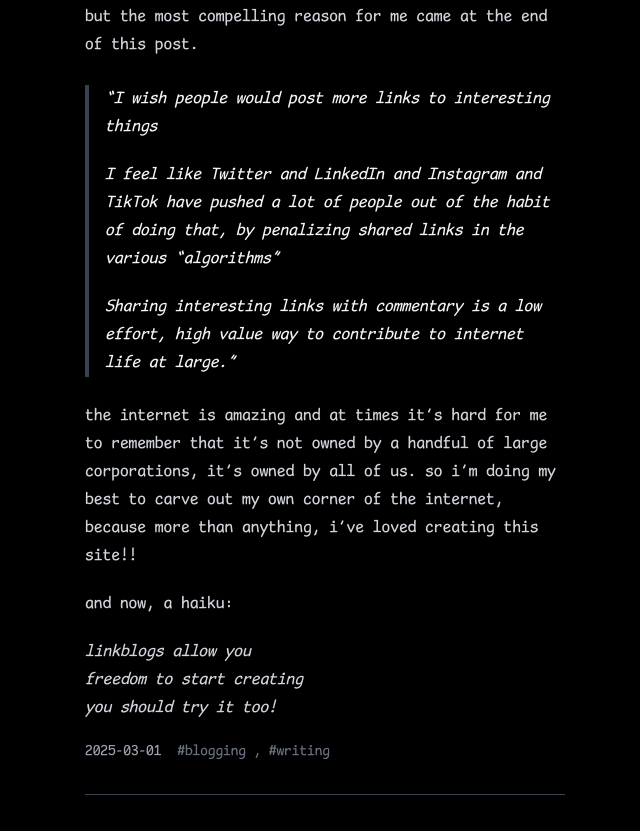
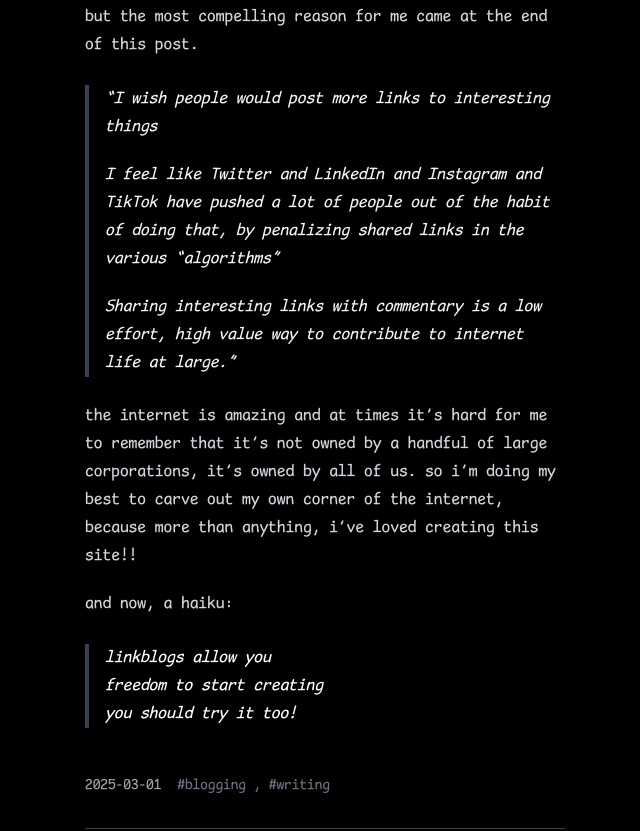
Before and after one commit to salnad/salnad.me, an Astro site: page /trail/2025-03-01/make-a-link-blog in a window 1280 px wide. Shown: the part 1289-2120 px from the top of the page, without its empty margins (315-955 px from the left). Built offline with nearby package versions, Linux system fonts and the light colour scheme; Astro itself is replaced by a stand-in of ours.

Commit message:
Add styling to make haikus blockquotes

```diff
--- a/src/content/trail/make-a-link-blog.md
+++ b/src/content/trail/make-a-link-blog.md
@@ -32,6 +32,8 @@ the internet is amazing and at times it's hard for me to remember that it's not
 
 and now, a haiku:
 
-_linkblogs allow you_ <br>
-_freedom to start creating_ <br>
-_you should try it too!_
+<blockquote class="text-white mb-12 border-l-4 pl-4 italic">
+linkblogs allow you <br>
+freedom to start creating <br>
+you should try it too!
+</blockquote>
--- a/src/pages/index.astro
+++ b/src/pages/index.astro
@@ -35,11 +35,11 @@ import MatrixScramble from "../components/MatrixScramble.astro";
         </h1>
         <h3 class="text-xl text-white mb-8 italic">software engineer @ slack, university of michigan alum</h3>
         <h2 class="text-xl text-white mb-8 font-bold tracking-wide">interested in education, creativity, ai, and <span class="fun-text">having fun</span></h2>
-        <p class="text-white text-lg mb-12">
+        <blockquote class="text-white text-lg mb-12 border-l-4 pl-4 italic">
             welcome to my site 👋🏾 <br>
             a lil' digital garden 🌱 <br>
             thanks for stopping by ✨
-        </p>
+        </blockquote>
         <p class="text-white text-lg mb-12">explore my <a href="/thoughts" class="text-white hover:text-gray-300 transition-colors underline decoration-dotted hover:decoration-solid">thoughts 🧠</a>, some <a href="/things" class="text-white hover:text-gray-300 transition-colors underline decoration-dotted hover:decoration-solid">things 🔨</a> i've made, and a <a href="/trail" class="text-white hover:text-gray-300 transition-colors underline decoration-dotted hover:decoration-solid">trail 🔎</a> of things that have caught my attention</p>
     </div>
     <Footer slot="footer" />
```
